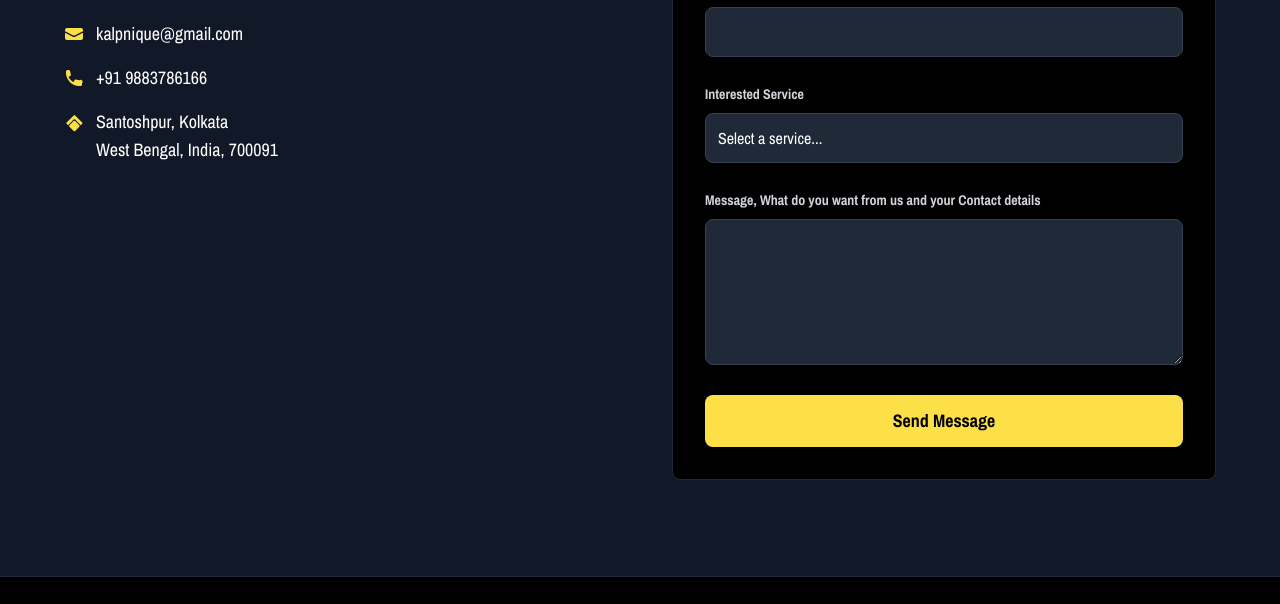
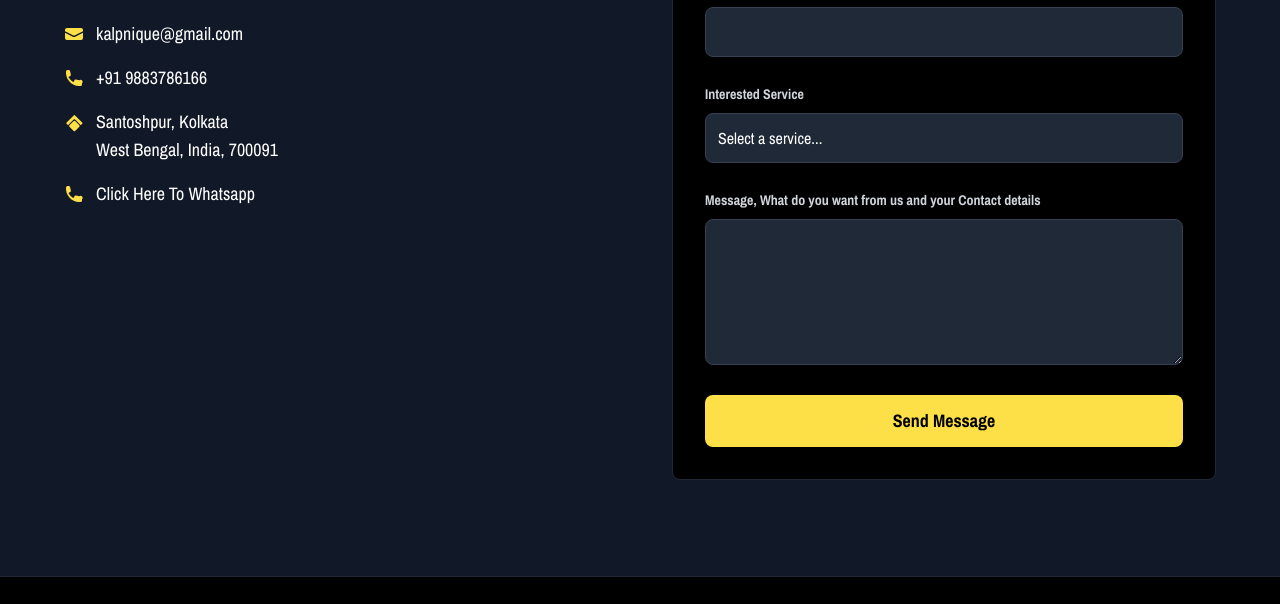
Before and after one commit to Sutirthagit/kalpnique, a plain HTML site: page index.html in a window 1280 px wide. Shown: the part 5027-5631 px from the top of the page. Drawn offline with nearby package versions, Linux system fonts and the light colour scheme.

Commit message:
Update index.html

```diff
--- a/index.html
+++ b/index.html
@@ -4,6 +4,8 @@
     <meta charset="UTF-8" />
     <meta name="viewport" content="width=device-width, initial-scale=1.0" />
     <title>Kalpnique - Creative Design Studio</title>
+    <link rel="icon" type="image/png" href="favicon.png" />
+
 
     <!-- Tailwind CSS CDN -->
     <script src="https://cdn.tailwindcss.com"></script>
@@ -686,6 +688,25 @@
                     Santoshpur, Kolkata<br />West Bengal, India, 700091
                   </p>
                 </div>
+                <div class="flex items-center">
+                  <svg
+                    xmlns="http://www.w3.org/2000/svg"
+                    viewBox="0 0 20 20"
+                    fill="currentColor"
+                    class="w-5 h-5 text-yellow-300 mr-3"
+                  >
+                    <path
+                      fill-rule="evenodd"
+                      d="M2 3.5A1.5 1.5 0 0 1 3.5 2h1.148a1.5 1.5 0 0 1 1.465 1.175l.716 3.223a1.5 1.5 0 0 1-1.052 1.767l-1.33.886c.03.091.06.183.092.275a11.46 11.46 0 0 0 4.569 4.569c.092.032.184.062.275.092l.886-1.33a1.5 1.5 0 0 1 1.767-1.052l3.223.716A1.5 1.5 0 0 1 18 15.352V16.5a1.5 1.5 0 0 1-1.5 1.5h-1.5A13.5 13.5 0 0 1 2 3.5Z"
+                      clip-rule="evenodd"
+                    />
+                  </svg>
+                  <a
+                    href="https://wa.me/919883786166"
+                    class="font-archivo text-lg text-white hover:text-yellow-300"
+                    >Click Here To Whatsapp</a
+                  >
+                </div>
                 <!-- <div class="flex items-start">
                                <img src="behance (1).png" style="width: 20px; height: 20px; margin-right: 30px;" alt="">
                                 <p class="font-archivo text-lg text-white">Santoshpur, Kolkata<br>West Bengal, India,  700091</p>
@@ -821,19 +842,19 @@
         <div class="flex justify-center space-x-6 mt-6 mb-6">
           <!-- Add social media links here -->
           <a
-            href="#"
+            href="https://www.instagram.com/kalpnique_studio/"
             class="text-gray-500 hover:text-yellow-300 transition-colors"
           >
             <img src="instagram.png" style="width: 30px; height: 30px" alt="" />
           </a>
           <a
-            href="#"
+            href="https://www.linkedin.com/in/kalpnique-creative-studio-510729390/"
             class="text-gray-500 hover:text-yellow-300 transition-colors"
           >
             <img src="linkedin.png" style="width: 30px; height: 30px" alt="" />
           </a>
           <a
-            href="#"
+            href="https://www.behance.net/kalpnique"
             class="text-gray-500 hover:text-yellow-300 transition-colors"
           >
             <img src="behance.png" style="width: 30px; height: 30px" alt=""
```
